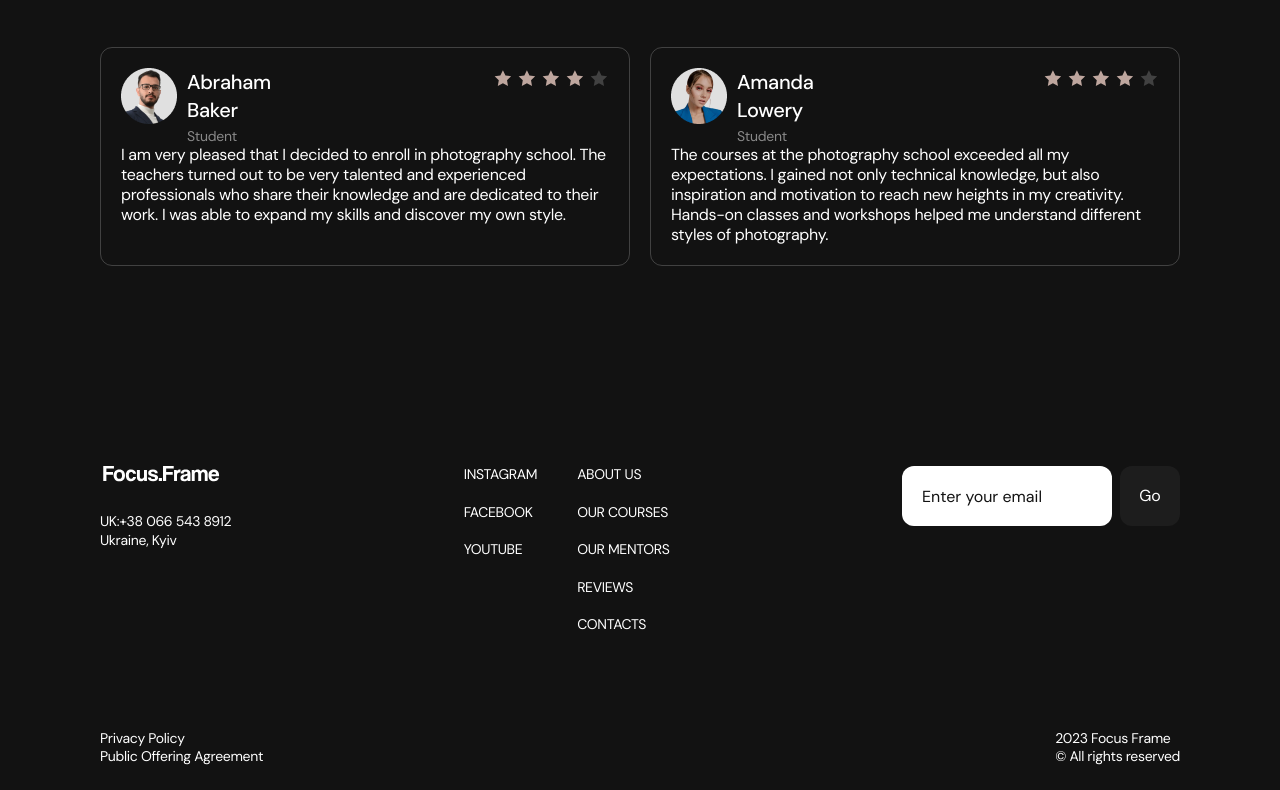
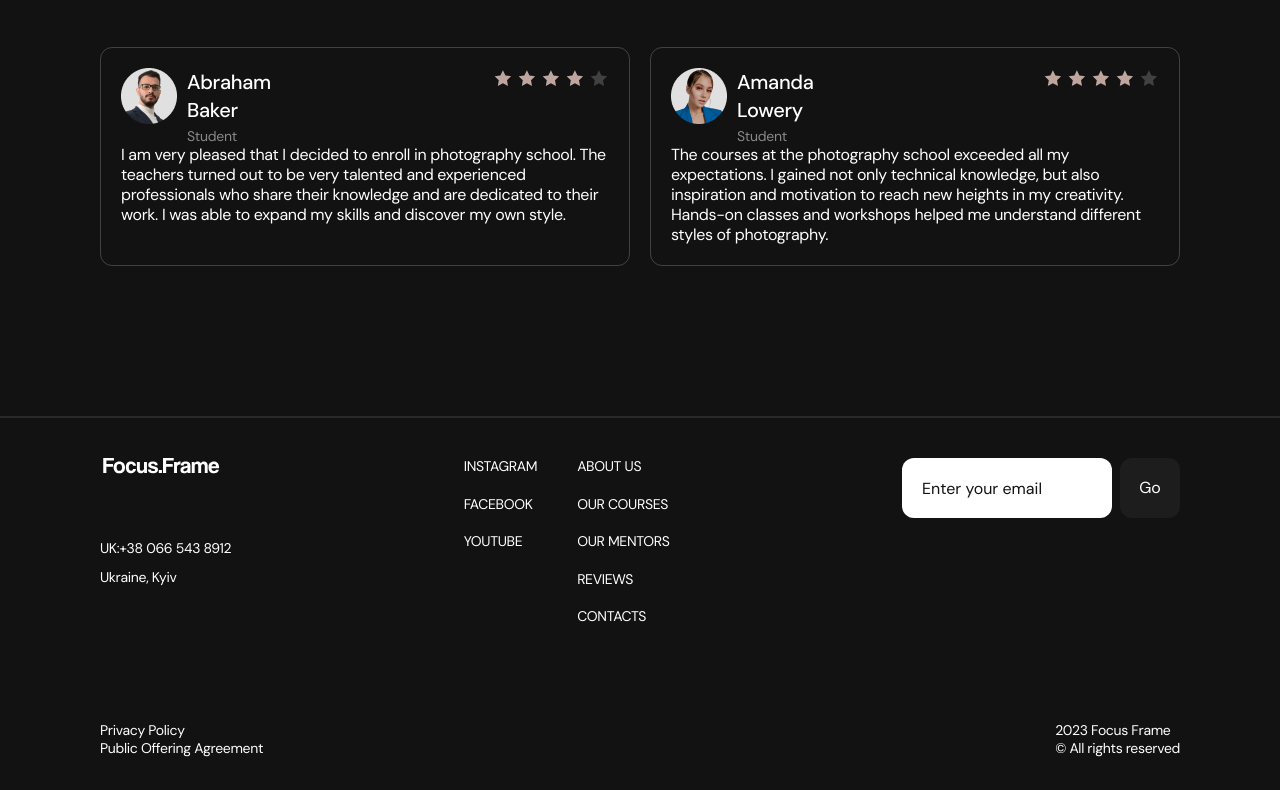
Before and after one commit to Goldenrash-lab/project-thestark, a website built with Vite: page src/index.html in a window 1280 px wide. Shown: the part 3714-4504 px from the top of the page. Built offline with nearby package versions, Linux system fonts and the light colour scheme; files whose address does not match are found by name.

Commit message:
Add footer background

```diff
--- a/src/css/footer.css
+++ b/src/css/footer.css
@@ -1,19 +1,30 @@
 /* ============FOTER========== */
+
+.footer {
+  background-image: url(/img/bg/bg_mob.png);
+  background-size: cover;
+  background-repeat: no-repeat;
+  background-color: transparent;
+}
 .footer .container {
-  padding: 40px 20px 20px;
+  background-color: transparent;
 }
 
 @media only screen and (min-width: 768px) {
-  .footer .container {
-    max-width: 768px;
-    padding: 50px 32px 25px;
+  .footer {
+    background-image: url(/img/bg/bg_tablet.png);
   }
 }
 
 @media only screen and (min-width: 1280px) {
-  .footer .container {
-    max-width: 1280px;
-    padding: 50px 100px 25px;
+  .footer {
+    background-image: url(/img/bg/bg_1280.png);
+  }
+}
+
+@media only screen and (min-width: 1440px) {
+  .footer {
+    background-image: url(/img/bg/bg_1440.png);
   }
 }
 
@@ -35,8 +46,18 @@
     padding-bottom: 25px;
   }
 }
+
+.footer-line {
+  /* stroke: var(--white-color); */
+  max-width: 1440px;
+  width: 100%;
+  height: 2px;
+  margin-bottom: 40px;
+}
 .footer-logo-icon {
+  display: block;
   fill: var(--white-color);
+  margin-bottom: 40px;
 }
 .footer-social-navigation {
   margin-bottom: 75px;
@@ -49,11 +70,10 @@
 }
 .footer-contact-link {
   text-transform: uppercase;
+  display: block;
+  margin-bottom: 10px;
 }
 
-.footer-contact-list-item:not(:last-child) {
-  margin-bottom: 10px;
-}
 .footer-social-navigation {
   display: flex;
   gap: 40px;
@@ -131,16 +151,22 @@
   cursor: pointer;
 }
 
+.footer-input:focus-visible {
+  outline: none;
+}
+
 .footer-copyright-list {
   display: flex;
   justify-content: space-between;
   font-size: 12px;
   line-height: 1.3;
+  margin-bottom: 20px;
 }
 
 @media only screen and (min-width: 768px) {
   .footer-copyright-list {
     font-size: 14px;
+    margin-bottom: 25px;
   }
 }
 
--- a/src/partials/footer.html
+++ b/src/partials/footer.html
@@ -1,4 +1,5 @@
 <footer class="footer">
+  <img class="footer-line" src="/img/footer/line-mobile.png" alt="Line" />
   <div class="container">
     <div class="footer-tablet-container">
       <div class="footer-logo">
@@ -8,7 +9,7 @@
           </svg>
         </a>
         <ul class="footer-contact-list">
-          <li>
+          <li class="footer-contact-list-item">
             <a class="footer-contact-link" href="tel:+380665438912"
               >Uk:+38 066 543 8912</a
             >
```
Also changed, not shown: src/img/footer/line-mobile.png (added).
